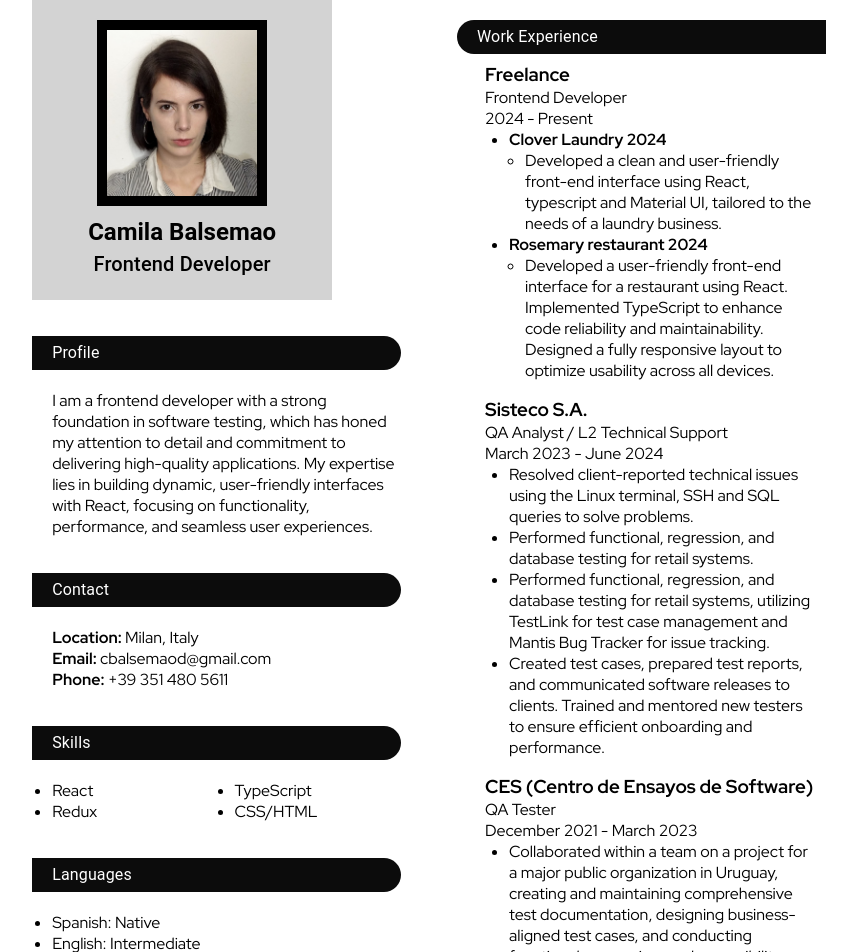
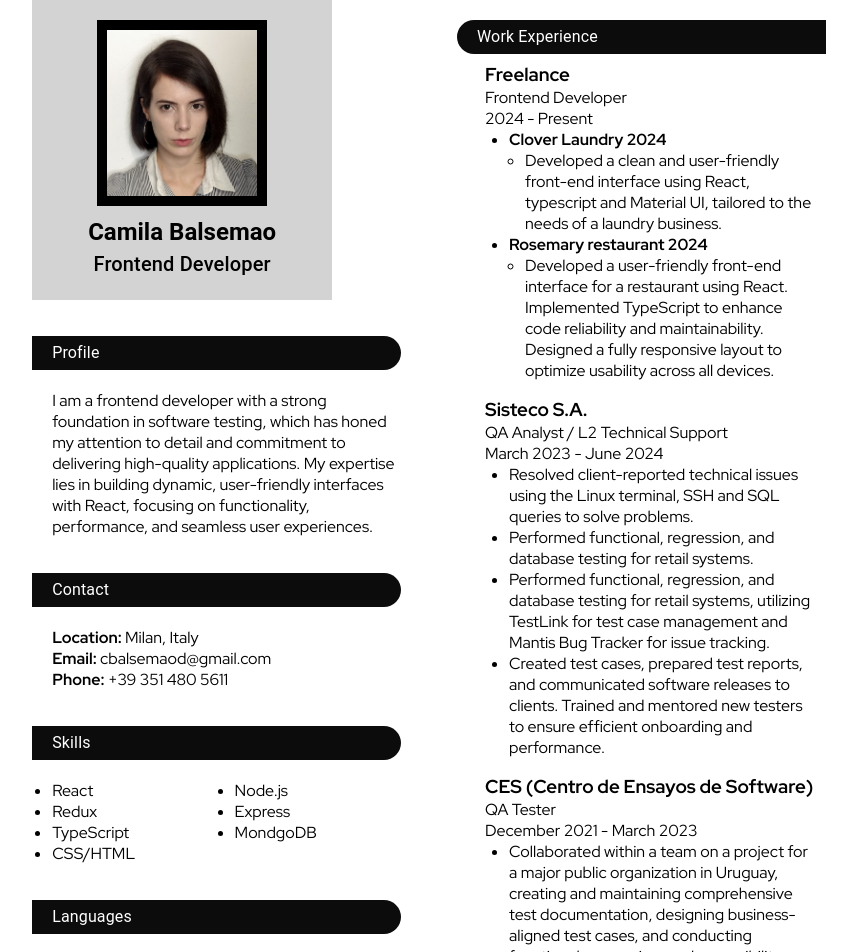
Before and after one commit to cbalsemao/cv-project, a React (Vite) app: page /cv in a window 1280 px wide. Shown: the top 952 px of the page, without its empty margins (211-1068 px from the left). Built offline with nearby package versions, Linux system fonts and the light colour scheme; a web font is replaced by a local one.

Commit message:
chore: Add Node, Express, and MongoDB to the Skills section

```diff
--- a/src/components/ContactIcons.tsx
+++ b/src/components/ContactIcons.tsx
@@ -4,7 +4,6 @@ import GitHubIcon from '@mui/icons-material/GitHub';
 import { useEffect, useRef } from 'react';
 import gsap from 'gsap';
 import { palette } from '../utils/styleguide';
-import EmailIcon from '@mui/icons-material/Email';
 
 const ContactIconsContainer = styled(Box)(({ theme }) => ({
   position: 'fixed',
@@ -32,7 +31,6 @@ const TypographyIcon = styled(Typography)({
 const ContactIcons = () => {
   const githubRef = useRef<HTMLDivElement | null>(null);
   const linkedinRef = useRef<HTMLDivElement | null>(null);
-  const emailRef = useRef<HTMLDivElement | null>(null);
 
   useEffect(() => {
     const handleMouseMove = (
@@ -66,7 +64,7 @@ const ContactIcons = () => {
       });
     };
 
-    [githubRef, linkedinRef, emailRef].forEach((ref) => {
+    [githubRef, linkedinRef].forEach((ref) => {
       if (ref.current) {
         ref.current.addEventListener('mousemove', (e) =>
           handleMouseMove(e, ref)
--- a/src/pages/cv-page/sections/left-column/SkillsSection.tsx
+++ b/src/pages/cv-page/sections/left-column/SkillsSection.tsx
@@ -2,7 +2,15 @@ import { useTranslation } from 'react-i18next';
 import Section from '../../../../components/Section';
 import { ContainerStyled } from '../../styled-components/Components';
 
-const SKILL_LIST = ['React', 'Redux', 'TypeScript', 'CSS/HTML'];
+const SKILL_LIST = [
+  'React',
+  'Redux',
+  'TypeScript',
+  'CSS/HTML',
+  'Node.js',
+  'Express',
+  'MondgoDB',
+];
 
 const SkillsSection = () => {
   const { t } = useTranslation();
--- a/src/pages/landing-page/LandPage.tsx
+++ b/src/pages/landing-page/LandPage.tsx
@@ -4,7 +4,7 @@ import Navbar from '../../components/navbar/Navbar';
 import AboutMeSection from './sections/AboutMeSection';
 import ProjectsSection from './sections/ProjectsSection';
 import SkillsSection from './sections/SkillsSection';
-import { Analytics } from '@vercel/analytics/next';
+import { Analytics } from '@vercel/analytics/react';
 
 const LandPage = () => {
   return (
```
